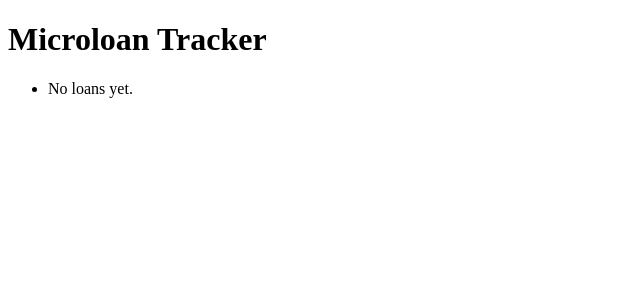
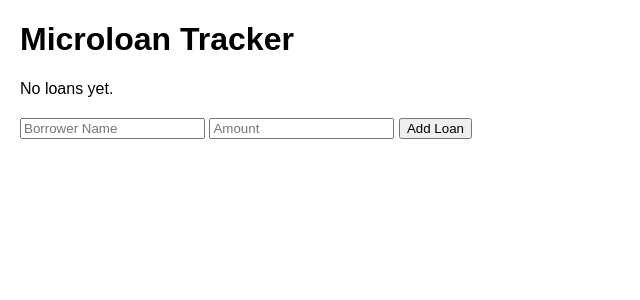
Before and after one commit to ConradPB/microloan-tracker, a Django app: page / in a window 1280 px wide. Shown: the top 300 px of the page, without its empty margins (0-640 px from the left). Run offline with Django 5.2, Linux system fonts and the light colour scheme; data that the repository does not hold is empty.

Commit message:
updated with form

```diff
--- a/loans/templates/loans/index.html
+++ b/loans/templates/loans/index.html
@@ -2,6 +2,12 @@
 <html>
 <head>
     <title>Microloan Tracker</title>
+    <style>
+        body { font-family: Arial, sans-serif; margin: 20px; }
+        ul { list-style-type: none; padding: 0; }
+        li { margin: 10px 0; }
+        form { margin-top: 20px; }
+    </style>
 </head>
 <body>
     <h1>Microloan Tracker</h1>
@@ -12,5 +18,11 @@
             <li>No loans yet.</li>
         {% endfor %}
     </ul>
+    <form method="post">
+        {% csrf_token %}
+        <input type="text" name="borrower" placeholder="Borrower Name" required>
+        <input type="number" name="amount" step="0.01" placeholder="Amount" required>
+        <button type="submit">Add Loan</button>
+    </form>
 </body>
 </html>
```
